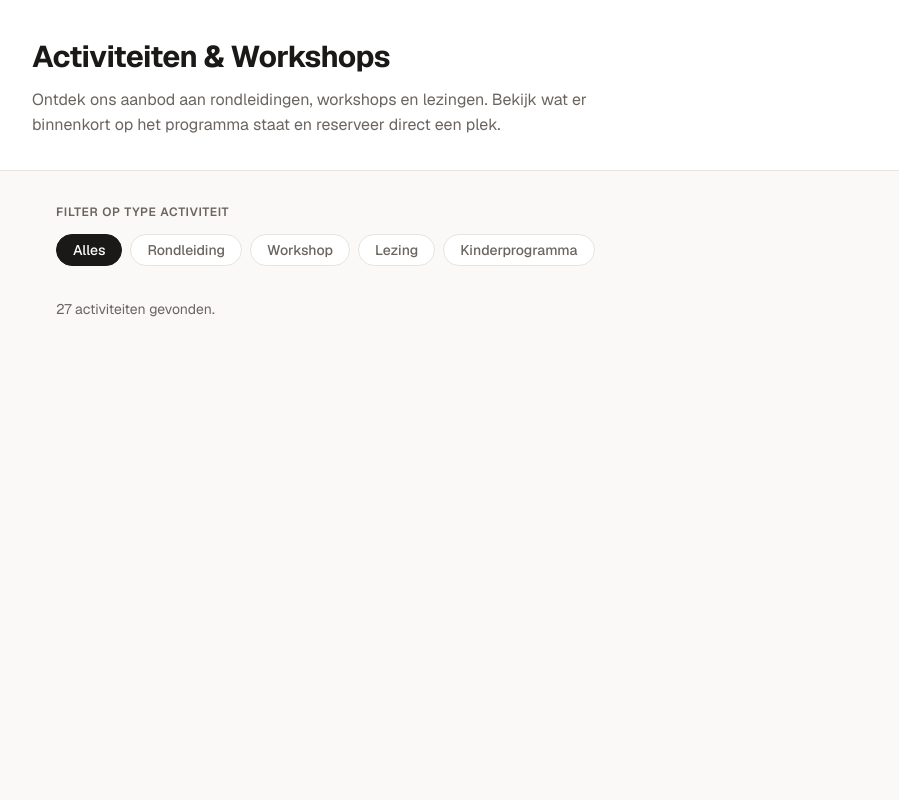
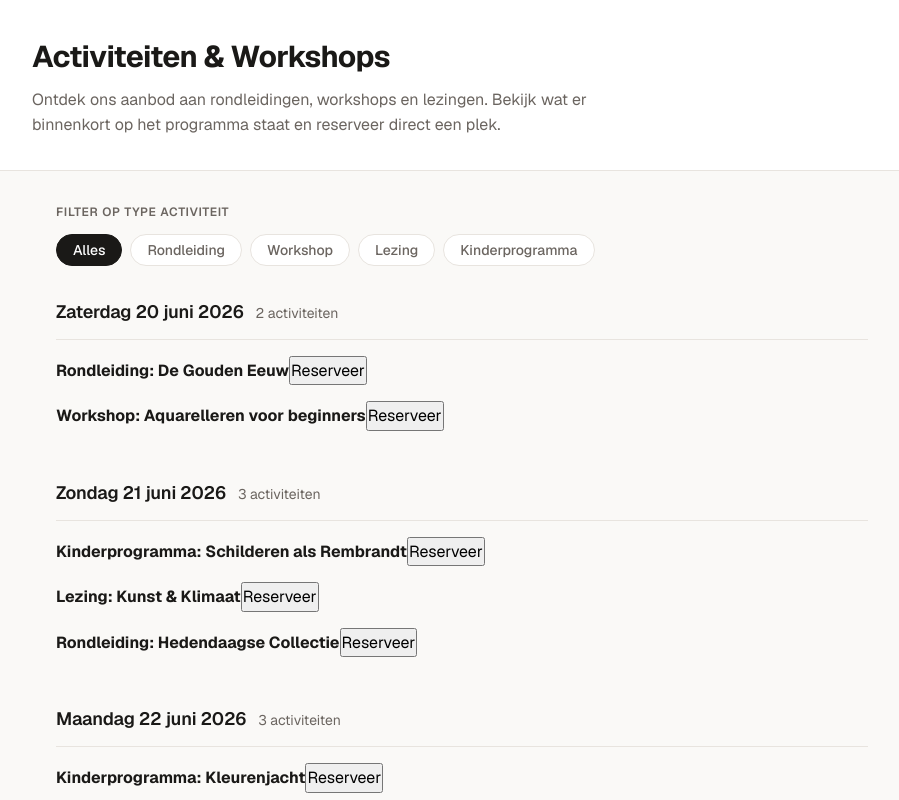
Before and after one commit to Sander165/museum-activities, a Next.js app: page / in a window 1280 px wide. Shown: the top 800 px of the page, without its empty margins (178-1077 px from the left). Built offline with nearby package versions, Linux system fonts and the light colour scheme.

Commit message:
feat: add activities list

```diff
--- a/components/ActivityBrowser/ActivityBrowser.tsx
+++ b/components/ActivityBrowser/ActivityBrowser.tsx
@@ -5,6 +5,7 @@ import type { Activity } from "@/types/activity";
 import TypeFilter, {
   type FilterValue,
 } from "@/components/TypeFilter/TypeFilter";
+import ActivityList from "@/components/ActivityList/ActivityList";
 import styles from "./ActivityBrowser.module.css";
 
 interface ActivityBrowserProps {
@@ -14,30 +15,25 @@ interface ActivityBrowserProps {
 export default function ActivityBrowser({
   initialActivities,
 }: ActivityBrowserProps) {
+  const [activities, setActivities] = useState<Activity[]>(initialActivities);
   const [activeFilter, setActiveFilter] = useState<FilterValue>("all");
 
   const visible =
     activeFilter === "all"
-      ? initialActivities
-      : initialActivities.filter((a) => a.type === activeFilter);
+      ? activities
+      : activities.filter((a) => a.type === activeFilter);
+
+  function handleBook(activity: Activity) {
+    // Booking modal — wired in plan 05
+    console.log("book", activity.id);
+  }
 
   return (
     <div className={styles.browser}>
       <div className={styles.controls}>
         <TypeFilter active={activeFilter} onChange={setActiveFilter} />
       </div>
-
-      {visible.length === 0 ? (
-        <p className={styles.empty}>
-          Geen activiteiten gevonden voor dit type.
-        </p>
-      ) : (
-        <p className={styles.count}>
-          {/* Placeholder — ActivityList replaces this in plan 03 */}
-          {visible.length} activiteit{visible.length !== 1 ? "en" : ""}{" "}
-          gevonden.
-        </p>
-      )}
+      <ActivityList activities={visible} onBook={handleBook} />
     </div>
   );
 }
--- /dev/null
+++ b/components/ActivityCard/ActivityCard.tsx
@@ -0,0 +1,18 @@
+import type { Activity } from "@/types/activity";
+
+interface ActivityCardProps {
+  activity: Activity;
+  onBook: (activity: Activity) => void;
+}
+
+// Stub — replaced in plan 04
+export default function ActivityCard({ activity, onBook }: ActivityCardProps) {
+  return (
+    <article>
+      <strong>{activity.title}</strong>
+      <button type="button" onClick={() => onBook(activity)}>
+        Reserveer
+      </button>
+    </article>
+  );
+}
--- /dev/null
+++ b/components/ActivityList/ActivityList.module.css
@@ -0,0 +1,11 @@
+.list {
+  display: flex;
+  flex-direction: column;
+  gap: var(--space-12);
+}
+
+.empty {
+  color: var(--color-text-muted);
+  font-size: var(--text-sm);
+  padding: var(--space-8) 0;
+}
--- /dev/null
+++ b/components/ActivityList/ActivityList.tsx
@@ -0,0 +1,36 @@
+import type { Activity } from "@/types/activity";
+import { groupByDate } from "@/utils/activities";
+import { capitalise } from "@/utils/string";
+import DateGroup from "@/components/DateGroup/DateGroup";
+import styles from "./ActivityList.module.css";
+
+interface ActivityListProps {
+  activities: Activity[];
+  onBook: (activity: Activity) => void;
+}
+
+export default function ActivityList({
+  activities,
+  onBook,
+}: ActivityListProps) {
+  const groups = groupByDate(activities);
+
+  if (groups.length === 0) {
+    return (
+      <p className={styles.empty}>Geen activiteiten gevonden voor dit type.</p>
+    );
+  }
+
+  return (
+    <div className={styles.list}>
+      {groups.map((group) => (
+        <DateGroup
+          key={group.date}
+          label={capitalise(group.label)}
+          activities={group.activities}
+          onBook={onBook}
+        />
+      ))}
+    </div>
+  );
+}
--- /dev/null
+++ b/components/DateGroup/DateGroup.module.css
@@ -0,0 +1,31 @@
+.group {
+  display: flex;
+  flex-direction: column;
+  gap: var(--space-4);
+}
+
+.header {
+  display: flex;
+  align-items: baseline;
+  gap: var(--space-3);
+  padding-bottom: var(--space-3);
+  border-bottom: 1.5px solid var(--color-border);
+}
+
+.date {
+  font-size: var(--text-lg);
+  font-weight: 600;
+  letter-spacing: -0.01em;
+}
+
+.count {
+  font-size: var(--text-sm);
+  color: var(--color-text-muted);
+}
+
+.cards {
+  display: flex;
+  flex-direction: column;
+  gap: var(--space-4);
+  list-style: none;
+}
--- /dev/null
+++ b/components/DateGroup/DateGroup.tsx
@@ -0,0 +1,36 @@
+import type { Activity } from "@/types/activity";
+import ActivityCard from "@/components/ActivityCard/ActivityCard";
+import styles from "./DateGroup.module.css";
+
+interface DateGroupProps {
+  label: string;
+  activities: Activity[];
+  onBook: (activity: Activity) => void;
+}
+
+export default function DateGroup({
+  label,
+  activities,
+  onBook,
+}: DateGroupProps) {
+  const count = activities.length;
+
+  return (
+    <section className={styles.group}>
+      <header className={styles.header}>
+        <h2 className={styles.date}>{label}</h2>
+        <span className={styles.count}>
+          {count} activiteit{count !== 1 ? "en" : ""}
+        </span>
+      </header>
+
+      <ul className={styles.cards} role="list">
+        {activities.map((activity) => (
+          <li key={activity.id}>
+            <ActivityCard activity={activity} onBook={onBook} />
+          </li>
+        ))}
+      </ul>
+    </section>
+  );
+}
--- /dev/null
+++ b/utils/activities.ts
@@ -0,0 +1,29 @@
+import type { Activity } from "@/types/activity";
+import { formatDutchDate } from "@/utils/date";
+
+export type DateGroup = {
+  date: string; // ISO "YYYY-MM-DD"
+  label: string; // "zaterdag 20 juni 2026"
+  activities: Activity[];
+};
+
+/** Group activities by date and sort both dates and activities chronologically. */
+export function groupByDate(activities: Activity[]): DateGroup[] {
+  const map = new Map<string, Activity[]>();
+
+  for (const activity of activities) {
+    const group = map.get(activity.date) ?? [];
+    group.push(activity);
+    map.set(activity.date, group);
+  }
+
+  return Array.from(map.entries())
+    .sort(([a], [b]) => a.localeCompare(b))
+    .map(([date, items]) => ({
+      date,
+      label: formatDutchDate(date),
+      activities: items
+        .slice()
+        .sort((a, b) => a.startTime.localeCompare(b.startTime)),
+    }));
+}
--- /dev/null
+++ b/utils/date.ts
@@ -0,0 +1,18 @@
+/**
+ * Format an ISO date string to a Dutch long-form date.
+ * e.g. "2026-06-20" → "zaterdag 20 juni 2026"
+ *
+ * Uses UTC to avoid timezone shifts on date-only strings.
+ * Caller is responsible for capitalising if needed.
+ */
+export function formatDutchDate(isoDate: string): string {
+  const [year, month, day] = isoDate.split("-").map(Number);
+  const date = new Date(Date.UTC(year, month - 1, day));
+  return date.toLocaleDateString("nl-NL", {
+    weekday: "long",
+    day: "numeric",
+    month: "long",
+    year: "numeric",
+    timeZone: "UTC",
+  });
+}
--- /dev/null
+++ b/utils/string.ts
@@ -0,0 +1,4 @@
+/** Capitalise the first character of a string. */
+export function capitalise(str: string): string {
+  return str.charAt(0).toUpperCase() + str.slice(1);
+}
```
